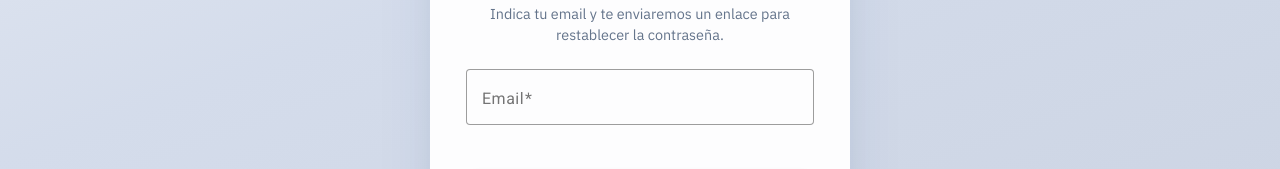
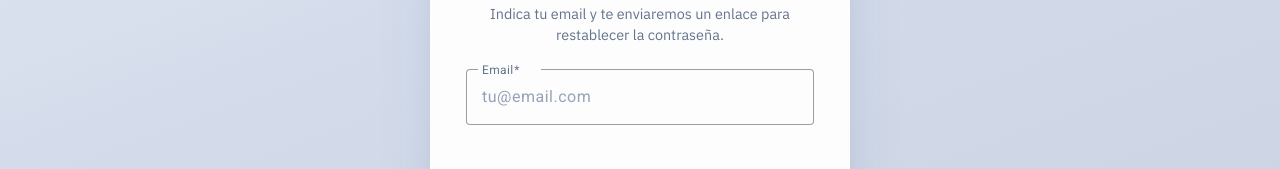
Before and after one commit to CastilloGerman/Proyectos, an Angular app in the folder AppGestion/frontend/: page /forgot-password in a window 1280 px wide. Shown: the part 367-536 px from the top of the page. Built offline with nearby package versions, Linux system fonts and the light colour scheme.

Commit message:
cambios de resend

```diff
--- a/AppGestion/frontend/src/app/features/auth/about/about.component.scss
+++ b/AppGestion/frontend/src/app/features/auth/about/about.component.scss
@@ -242,8 +242,13 @@
   align-items: center;
   justify-content: center;
   position: relative;
-  min-width: 4.5rem;
+  /* Cuadrado fijo: si el grid alarga la celda (móvil), el anillo no debe llenar todo el ancho */
+  width: clamp(4rem, 22vw, 5.35rem);
+  max-width: min(5.35rem, 100%);
+  aspect-ratio: 1;
   padding: 0.5rem;
+  box-sizing: border-box;
+  flex-shrink: 0;
 }
 
 .about-stat-ring {
@@ -506,8 +511,8 @@
 
   .about-stat--timer {
     grid-column: 1 / -1;
-    flex-direction: row;
-    min-height: 4rem;
+    justify-self: center;
+    flex-direction: column;
   }
 }
 
--- a/AppGestion/frontend/src/app/features/auth/forgot-password/forgot-password.component.ts
+++ b/AppGestion/frontend/src/app/features/auth/forgot-password/forgot-password.component.ts
@@ -29,9 +29,9 @@ import { AuthService } from '../../../core/auth/auth.service';
           <p class="forgot-subtitle">Indica tu email y te enviaremos un enlace para restablecer la contraseña.</p>
           @if (!sent) {
             <form [formGroup]="form" (ngSubmit)="onSubmit()" class="forgot-form">
-              <mat-form-field appearance="outline" class="full-width">
+              <mat-form-field appearance="outline" floatLabel="always" class="full-width">
                 <mat-label>Email</mat-label>
-                <input matInput formControlName="email" type="email" placeholder="tu@email.com">
+                <input matInput formControlName="email" type="email" placeholder="tu@email.com" autocomplete="email">
                 @if (form.get('email')?.hasError('required') && form.get('email')?.touched) {
                   <mat-error>El email es obligatorio</mat-error>
                 }
@@ -104,10 +104,100 @@ import { AuthService } from '../../../core/auth/auth.service';
       line-height: 1.4;
     }
 
+    .forgot-form {
+      display: block;
+    }
+
     .forgot-form .full-width {
       width: 100%;
       display: block;
       margin-bottom: 8px;
+    }
+
+    /*
+     * Sobre tarjeta clara: forzar tokens del outlined field. Si html tiene tema oscuro,
+     * Material define bordes/etiquetas claros (pensados para fondo oscuro) y el borde casi
+     * desaparece sobre blanco hasta el foco.
+     */
+    .forgot-card .forgot-form .mat-mdc-form-field {
+      --mdc-outlined-text-field-outline-color: rgba(51, 65, 85, 0.45);
+      --mdc-outlined-text-field-hover-outline-color: rgba(30, 58, 138, 0.55);
+      --mdc-outlined-text-field-focus-outline-color: #39488e;
+      --mdc-outlined-text-field-input-text-color: #0f172a;
+      --mdc-outlined-text-field-label-text-color: #64748b;
+      --mdc-outlined-text-field-hover-label-text-color: #475569;
+      --mdc-outlined-text-field-focus-label-text-color: #39488e;
+      --mat-form-field-outlined-label-text-color: #64748b;
+      --mat-form-field-outlined-label-text-populated-color: #64748b;
+      --mat-form-field-error-text-color: #b91c1c;
+    }
+
+    .forgot-form .full-width ::ng-deep .mat-mdc-form-field-subscript-wrapper {
+      margin-bottom: 8px;
+    }
+
+    .forgot-form .full-width ::ng-deep .mat-mdc-text-field-wrapper {
+      border-radius: 14px;
+    }
+
+    .forgot-form .full-width ::ng-deep .mdc-notched-outline__notch {
+      min-width: 64px;
+    }
+
+    .forgot-form .full-width ::ng-deep .mdc-notched-outline__leading,
+    .forgot-form .full-width ::ng-deep .mdc-notched-outline__notch,
+    .forgot-form .full-width ::ng-deep .mdc-notched-outline__trailing {
+      transition: border-color 0.25s ease, box-shadow 0.25s ease;
+    }
+
+    .forgot-card .forgot-form input::placeholder {
+      color: #94a3b8;
+      opacity: 1;
+    }
+
+    :host-context(html.app-dark-theme) .forgot-wrapper {
+      background: linear-gradient(165deg, #0c1220 0%, #141b2d 45%, #0f1419 100%);
+    }
+
+    :host-context(html.app-dark-theme) .forgot-card {
+      background: var(--app-bg-card, #1a222c);
+      border: 1px solid var(--app-border, rgba(255, 255, 255, 0.1));
+      box-shadow: var(--app-shadow-lg, 0 12px 40px rgba(0, 0, 0, 0.5));
+      color: var(--app-text-primary, #f8fafc);
+    }
+
+    :host-context(html.app-dark-theme) .forgot-title {
+      color: var(--app-text-primary, #f8fafc);
+    }
+
+    :host-context(html.app-dark-theme) .forgot-subtitle {
+      color: var(--app-text-secondary, #cbd5e1);
+    }
+
+    :host-context(html.app-dark-theme) .forgot-card .forgot-form .mat-mdc-form-field {
+      --mdc-outlined-text-field-input-text-color: var(--app-text-primary, #f8fafc);
+      --mdc-outlined-text-field-label-text-color: var(--app-text-secondary, #cbd5e1);
+      --mdc-outlined-text-field-hover-label-text-color: var(--app-text-primary, #f8fafc);
+      --mdc-outlined-text-field-focus-label-text-color: var(--app-text-secondary, #cbd5e1);
+      --mdc-outlined-text-field-outline-color: var(--app-border, rgba(255, 255, 255, 0.22));
+      --mdc-outlined-text-field-hover-outline-color: rgba(148, 163, 184, 0.45);
+      --mdc-outlined-text-field-focus-outline-color: #818cf8;
+      --mat-form-field-outlined-label-text-color: var(--app-text-secondary, #cbd5e1);
+      --mat-form-field-outlined-label-text-populated-color: var(--app-text-secondary, #cbd5e1);
+      --mat-form-field-error-text-color: #fca5a5;
+    }
+
+    :host-context(html.app-dark-theme) .forgot-card .forgot-form input::placeholder {
+      color: var(--app-text-muted, #94a3b8);
+      opacity: 1;
+    }
+
+    :host-context(html.app-dark-theme) .back-link {
+      color: var(--app-text-secondary, #cbd5e1);
+    }
+
+    :host-context(html.app-dark-theme) .back-link:hover {
+      color: #a5b4fc;
     }
 
     .submit-btn {
@@ -139,6 +229,11 @@ import { AuthService } from '../../../core/auth/auth.service';
 
     .back-link:hover {
       color: #1e3a8a;
+    }
+
+    :host-context(html.app-dark-theme) .forgot-success {
+      background: rgba(34, 197, 94, 0.12);
+      color: #86efac;
     }
 
     mat-spinner {
--- a/AppGestion/frontend/src/app/features/facturas/factura-form/factura-form.component.ts
+++ b/AppGestion/frontend/src/app/features/facturas/factura-form/factura-form.component.ts
@@ -267,6 +267,15 @@ import { startWith } from 'rxjs';
 
     .items-section {
       margin: 24px 0;
+      padding: 20px;
+      border-radius: 8px;
+      border: 1px solid var(--app-border, rgba(15, 23, 42, 0.08));
+      background: rgba(30, 58, 138, 0.05);
+    }
+
+    :host-context(html.app-dark-theme) .items-section {
+      background: rgba(96, 165, 250, 0.1);
+      border-color: rgba(96, 165, 250, 0.28);
     }
 
     .items-header {
@@ -276,6 +285,13 @@ import { startWith } from 'rxjs';
       margin-bottom: 16px;
     }
 
+    .items-header h3 {
+      margin: 0;
+      font-size: 16px;
+      font-weight: 600;
+      color: var(--app-text-primary, #0f172a);
+    }
+
     .item-row {
       display: flex;
       flex-wrap: wrap;
@@ -283,8 +299,14 @@ import { startWith } from 'rxjs';
       align-items: center;
       margin-bottom: 16px;
       padding: 16px;
-      background: #f5f5f5;
+      background: var(--app-bg-card, #fff);
       border-radius: 8px;
+      border: 1px solid var(--app-border, rgba(15, 23, 42, 0.12));
+    }
+
+    :host-context(html.app-dark-theme) .item-row {
+      background: rgba(15, 18, 24, 0.92);
+      border-color: rgba(255, 255, 255, 0.1);
     }
 
     .item-row mat-form-field {
@@ -321,13 +343,18 @@ import { startWith } from 'rxjs';
       margin: 28px 0 20px;
     }
 
+    .cobros-section h3,
+    .payment-link-section h3 {
+      color: var(--app-text-primary, #0f172a);
+    }
+
     .cobros-section, .payment-link-section {
       margin-bottom: 24px;
     }
 
     .hint-cobros {
       font-size: 13px;
-      color: rgba(0,0,0,0.6);
+      color: var(--app-text-secondary, rgba(0, 0, 0, 0.6));
       margin: 0 0 12px;
     }
 
@@ -339,14 +366,15 @@ import { startWith } from 'rxjs';
     }
 
     .cobros-table th, .cobros-table td {
-      border-bottom: 1px solid #e0e0e0;
+      border-bottom: 1px solid var(--app-border, #e0e0e0);
       padding: 8px 10px;
       text-align: left;
+      color: var(--app-text-primary, inherit);
     }
 
     .cobros-table th {
       font-weight: 600;
-      color: #555;
+      color: var(--app-text-secondary, #555);
     }
 
     .nuevo-cobro-row {
@@ -378,9 +406,15 @@ import { startWith } from 'rxjs';
       min-width: 200px;
       font-size: 11px;
       word-break: break-all;
-      background: #f5f5f5;
+      background: rgba(15, 23, 42, 0.06);
+      color: var(--app-text-primary, #0f172a);
       padding: 8px 10px;
       border-radius: 4px;
+      border: 1px solid var(--app-border, rgba(15, 23, 42, 0.08));
+    }
+
+    :host-context(html.app-dark-theme) .payment-url {
+      background: rgba(255, 255, 255, 0.06);
     }
   `]
 })
--- a/AppGestion/frontend/src/app/features/presupuestos/presupuesto-form/presupuesto-form.component.ts
+++ b/AppGestion/frontend/src/app/features/presupuestos/presupuesto-form/presupuesto-form.component.ts
@@ -366,16 +366,19 @@ const IVA_RATE = 0.21;
     .form-row mat-form-field { flex: 1; min-width: 200px; }
     .cliente-block { flex-direction: column; align-items: stretch; }
     .cliente-modo { width: 100%; margin-bottom: 8px; }
-    .modo-label { display: block; font-size: 12px; color: #666; margin-bottom: 8px; }
+    .modo-label { display: block; font-size: 12px; color: var(--app-text-secondary, #64748b); margin-bottom: 8px; }
     .modo-radios { display: flex; flex-wrap: wrap; gap: 16px; }
     .opt-line { display: flex; align-items: center; gap: 8px; flex-wrap: wrap; }
     .badge-fiscal {
       font-size: 11px;
       font-weight: 500;
-      color: #64748b;
-      background: #f1f5f9;
+      color: var(--app-text-secondary, #64748b);
+      background: rgba(15, 23, 42, 0.06);
       padding: 2px 8px;
       border-radius: 6px;
+    }
+    :host-context(html.app-dark-theme) .badge-fiscal {
+      background: rgba(148, 163, 184, 0.16);
     }
     .nuevo-rapido { display: flex; flex-wrap: wrap; gap: 12px; align-items: flex-start; width: 100%; }
     .nombre-nuevo { flex: 1; min-width: 200px; }
@@ -383,19 +386,52 @@ const IVA_RATE = 0.21;
     .section {
       margin: 24px 0;
       padding: 20px;
-      background: #fafafa;
+      background: var(--app-bg-card, #fff);
       border-radius: 8px;
-      border: 1px solid #eee;
+      border: 1px solid var(--app-border, rgba(15, 23, 42, 0.08));
     }
-    .section h3 { margin: 0 0 16px 0; font-size: 16px; }
+    .section h3 {
+      margin: 0 0 16px 0;
+      font-size: 16px;
+      font-weight: 600;
+      color: var(--app-text-primary, #0f172a);
+    }
 
-    .materiales-section { background: #f0f7ff; border-color: #c5d9f0; }
-    .tareas-section { background: #fff8f0; border-color: #f0d9c5; }
-    .discount-section { background: #f5f5f5; border-color: #e0e0e0; }
-    .cost-summary { background: #e8f5e9; border: 1px solid #c8e6c9; }
-    .condiciones-compact { background: #f8fafc; border-color: #e2e8f0; padding-top: 16px; padding-bottom: 16px; }
-    .anticipo-section { background: #fff8e6; border-color: #ffe0a3; }
-    .hint-anticipo { font-size: 12px; color: #6d4c00; margin: 0 0 12px 0; }
+    /* Tintes suaves (rgba) en lugar de fondos claros fijos — compatibles con modo oscuro */
+    .materiales-section {
+      background: rgba(30, 58, 138, 0.05);
+      border-color: rgba(30, 58, 138, 0.18);
+    }
+    .tareas-section {
+      background: rgba(180, 83, 9, 0.07);
+      border-color: rgba(180, 83, 9, 0.22);
+    }
+    .discount-section {
+      background: rgba(15, 23, 42, 0.03);
+      border-color: var(--app-border, rgba(15, 23, 42, 0.08));
+    }
+    .cost-summary {
+      background: rgba(46, 125, 50, 0.09);
+      border: 1px solid rgba(46, 125, 50, 0.28);
+    }
+    .condiciones-compact {
+      background: rgba(15, 23, 42, 0.025);
+      border-color: var(--app-border, rgba(15, 23, 42, 0.08));
+      padding-top: 16px;
+      padding-bottom: 16px;
+    }
+    .anticipo-section {
+      background: rgba(245, 158, 11, 0.1);
+      border-color: rgba(245, 158, 11, 0.35);
+    }
+    .hint-anticipo {
+      font-size: 12px;
+      color: #92400e;
+      margin: 0 0 12px 0;
+    }
+    :host-context(html.app-dark-theme) .hint-anticipo {
+      color: #fcd34d;
+    }
     .anticipo-resumen-block { margin-top: 8px; }
     .resumen-grid {
       display: grid;
@@ -407,17 +443,64 @@ const IVA_RATE = 0.21;
     }
     .anticipo-btn { margin-top: 8px; }
     .hint-ok { font-size: 13px; color: #2e7d32; margin: 8px 0 0 0; }
-    .hint-estado { font-size: 13px; color: #5d4037; background: #fff; padding: 10px 12px; border-radius: 8px; border: 1px solid #ffe0a3; margin-bottom: 12px; }
-    .anticipo-cartel-solo { background: #fff8e6; border-color: #ffe0a3; }
-    .text-muted { color: rgba(0,0,0,0.45); }
+    :host-context(html.app-dark-theme) .hint-ok { color: #86efac; }
+    .hint-estado {
+      font-size: 13px;
+      color: var(--app-text-primary, #0f172a);
+      background: var(--app-bg-card, #fff);
+      padding: 10px 12px;
+      border-radius: 8px;
+      border: 1px solid rgba(245, 158, 11, 0.45);
+      margin-bottom: 12px;
+    }
+    :host-context(html.app-dark-theme) .hint-estado {
+      border-color: rgba(251, 191, 36, 0.35);
+    }
+    .anticipo-cartel-solo {
+      background: rgba(245, 158, 11, 0.1);
+      border-color: rgba(245, 158, 11, 0.35);
+    }
+    .text-muted { color: var(--app-text-muted, rgba(0, 0, 0, 0.45)); }
+
+    :host-context(html.app-dark-theme) .materiales-section {
+      background: rgba(96, 165, 250, 0.1);
+      border-color: rgba(96, 165, 250, 0.28);
+    }
+    :host-context(html.app-dark-theme) .tareas-section {
+      border-color: rgba(251, 191, 36, 0.28);
+      background: rgba(251, 191, 36, 0.1);
+    }
+    :host-context(html.app-dark-theme) .discount-section {
+      background: rgba(255, 255, 255, 0.05);
+    }
+    :host-context(html.app-dark-theme) .cost-summary {
+      background: rgba(129, 199, 132, 0.14);
+      border-color: rgba(129, 199, 132, 0.35);
+    }
+    :host-context(html.app-dark-theme) .condiciones-compact {
+      background: rgba(255, 255, 255, 0.04);
+    }
+    :host-context(html.app-dark-theme) .anticipo-section,
+    :host-context(html.app-dark-theme) .anticipo-cartel-solo {
+      background: rgba(251, 191, 36, 0.12);
+      border-color: rgba(251, 191, 36, 0.35);
+    }
 
     .top-materiales { display: flex; flex-wrap: wrap; align-items: center; gap: 8px; margin-bottom: 12px; }
-    .top-label { font-size: 12px; color: #666; }
+    .top-label { font-size: 12px; color: var(--app-text-secondary, #64748b); }
     .chip-btn { font-size: 12px; }
 
     .item-row {
       display: flex; flex-wrap: wrap; gap: 16px; align-items: center;
-      margin-bottom: 16px; padding: 16px; background: #fff; border-radius: 8px; border: 1px solid #e0e0e0;
+      margin-bottom: 16px;
+      padding: 16px;
+      background: var(--app-bg-card, #fff);
+      border-radius: 8px;
+      border: 1px solid var(--app-border, rgba(15, 23, 42, 0.12));
+    }
+    :host-context(html.app-dark-theme) .item-row {
+      background: rgba(15, 18, 24, 0.85);
+      border-color: rgba(255, 255, 255, 0.1);
     }
     .item-row mat-form-field { flex: 1; min-width: 120px; }
     .item-row .material-select { min-width: 200px; }
@@ -432,9 +515,24 @@ const IVA_RATE = 0.21;
     .discount-fields mat-form-field { max-width: 120px; }
 
     .summary-rows { display: flex; flex-direction: column; gap: 8px; }
-    .summary-row { display: flex; justify-content: space-between; font-size: 14px; }
+    .summary-row {
+      display: flex;
+      justify-content: space-between;
+      font-size: 14px;
+      color: var(--app-text-primary, #0f172a);
+    }
     .summary-row.discount { color: #2e7d32; }
-    .summary-row.total { font-weight: 600; font-size: 18px; margin-top: 8px; padding-top: 8px; border-top: 1px solid #a5d6a7; }
+    :host-context(html.app-dark-theme) .summary-row.discount { color: #86efac; }
+    .summary-row.total {
+      font-weight: 600;
+      font-size: 18px;
+      margin-top: 8px;
+      padding-top: 8px;
+      border-top: 1px solid rgba(46, 125, 50, 0.35);
+    }
+    :host-context(html.app-dark-theme) .summary-row.total {
+      border-top-color: rgba(129, 199, 132, 0.4);
+    }
 
     .actions { display: flex; gap: 16px; margin-top: 24px; }
   `]
```
Also changed, not shown: 2 other files (tests, documents, lock files or other folders).
